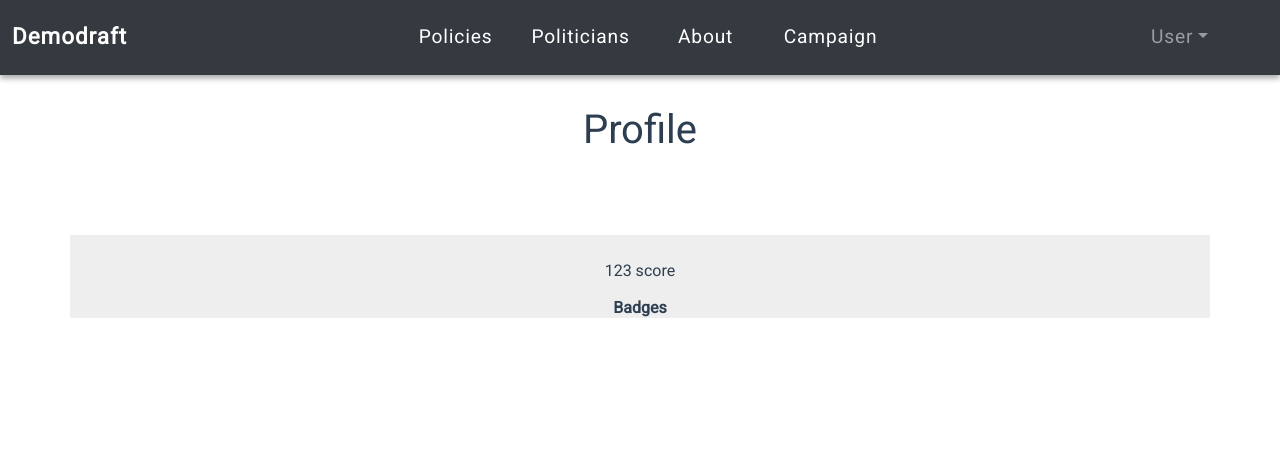
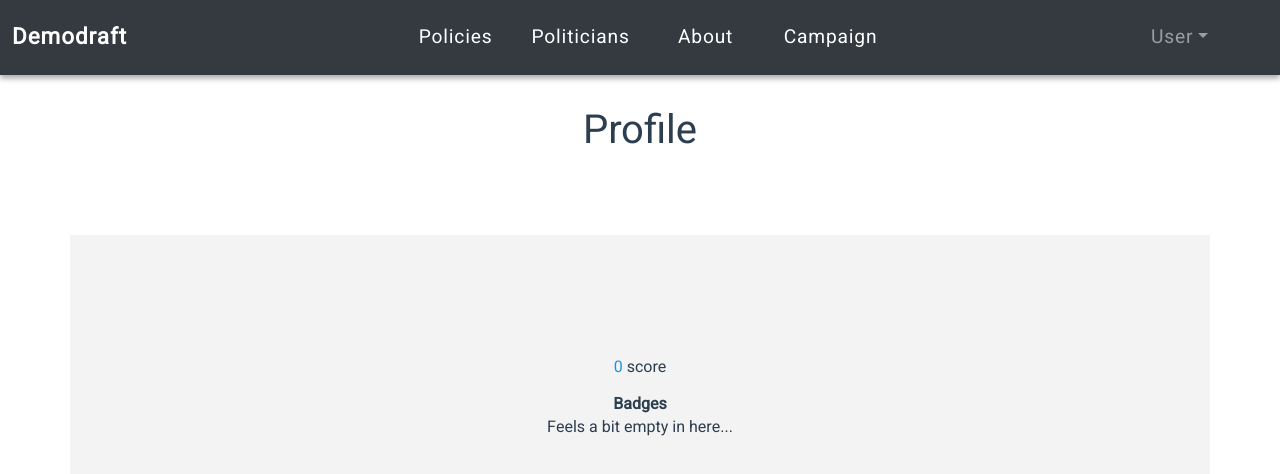
Before and after one commit to shiningsunnyday/demodraft, a Vue app in the folder forward_web/: page /profile in a window 1280 px wide. Shown: the top 474 px of the page. Built offline with nearby package versions, Linux system fonts and the light colour scheme; no server answers; sample sign-in values are in the browser's storage.

Commit message:
Add politician badge & user score

```diff
--- a/forward_web/src/_stores/store.js
+++ b/forward_web/src/_stores/store.js
@@ -65,11 +65,11 @@ export const store = new Vuex.Store({
         });
 
         if (response) {
-          console.log('status: ', response.status);
-          const { username, email, password, approved, politician_id, is_mod } = response.data;
+          const { id, username, email, password, approved, politician_id, is_mod } = response.data;
           // temp token
           const token = Buffer.from(`${username}:${password}`, 'utf8').toString('base64');
           const authUser = {
+            id: id,
             username: username,
             password: password,
             email: email,
@@ -78,7 +78,6 @@ export const store = new Vuex.Store({
             politician_id: politician_id,
             campaignPending: user.campaignPending,
           };
-          console.log('isMod: ', authUser.isMod);
           const stateData = { token: token, user: authUser };
           // sessionStorage.setItem("token", token);
           // axios.defaults.headers.common["Authorization"] = token;
@@ -113,10 +112,11 @@ export const store = new Vuex.Store({
         });
 
         if (response) {
-          const { username, email, password } = response.data;
+          const { id, username, email, password } = response.data;
           // temp token
           const token = Buffer.from(`${username}:${password}`, 'utf8').toString('base64');
           const newUser = {
+            id: id,
             username: username,
             email: email,
             password: password,
--- a/forward_web/src/_utils/api-utils.js
+++ b/forward_web/src/_utils/api-utils.js
@@ -196,4 +196,14 @@ export class ApiUtil {
       console.error(error);
     }
   }
+
+  static async getUserScore(req) {
+    const payload = {
+      user_id: req.user_id,
+      username: req.username,
+      password: req.password
+    };
+    const userPromise = await axios.post(`/users/`, payload);
+    return userPromise.data.score;
+  }
 }
--- a/forward_web/src/views/ProfilePage.vue
+++ b/forward_web/src/views/ProfilePage.vue
@@ -2,58 +2,74 @@
   <div class="profile">
     <h1 class="profile__title">Profile</h1>
     <b-container class="profile__container">
-
-      <div class="profile__user-container">
+      <div class="profile__user-section">
         <h2 class="profile__header">{{ username }}</h2>
-        <p>123 score</p>
+        <p><span class="--highlight">{{ score }}</span> score</p>
       </div>
 
+      <div class="profile__badge-section">
         <h3 class="profile__header --normalize">Badges</h3>
-      <div class="profile__badges-container">
+        <!-- TODO - vuex to scale accordingly with more badges -->
+        <div v-if="isPolitician || isMod" class="profile__badges-container">
           <div v-if="isMod" class="profile__badge-wrapper">
-          <img src="../_assets/moderator.png" alt="">
+            <img src="../_assets/moderator.png" alt="" />
             <p>Moderator</p>
           </div>
-        <!-- <div v-if="isMod" class="profile__badge-wrapper">
-          <img src="../_assets/moderator.png" alt="">
-          <p>Moderator</p>
+          <div v-if="isPolitician" class="profile__badge-wrapper">
+            <img src="../_assets/politician.png" alt="" />
+            <p>Politician</p>
           </div>
-        <div v-if="isMod" class="profile__badge-wrapper">
-          <img src="../_assets/moderator.png" alt="">
-          <p>Moderator</p>
         </div>
-        <div v-if="isMod" class="profile__badge-wrapper">
-          <img src="../_assets/moderator.png" alt="">
-          <p>Moderator</p>
-        </div>
-        <div v-if="isMod" class="profile__badge-wrapper">
-          <img src="../_assets/moderator.png" alt="">
-          <p>Moderator</p>
-        </div> -->
+        <p v-else>Feels a bit empty in here...</p>
       </div>
     </b-container>
   </div>
 </template>
 
 <script>
+import { ApiUtil } from '@/_utils/api-utils';
+
 export default {
   name: 'profile-page',
   data() {
     return {
-      username: '',
       score: 0,
-      isMod: false,
+      user: this.$store.getters.getUserInfo,
     };
   },
-  created() {
-    const user = this.$store.getters.getUserInfo;
-    this.username = user.username;
-    this.isMod = user.isMod;
+  async created() {
+    // TODO - store score in vuex state during login
+    try {
+      this.score = await ApiUtil.getUserScore({
+        user_id: this.user.id,
+        username: this.user.username,
+        password: this.user.password
+      });
+    } catch (error) {
+      console.error(error);
     }
+  },
+  computed: {
+    isPolitician() {
+      return this.user.approved;
+    },
+    isMod() {
+      return this.user.isMod;
+    },
+    username() {
+      return this.user.username;
+    },
+  },
 };
 </script>
 
 <style lang="scss" scoped>
+@mixin flex-column-center {
+  display: flex;
+  flex-direction: column;
+  align-items: center;
+}
+
 .profile {
   height: 100vh;
   padding: 0 1em;
@@ -66,18 +82,21 @@ export default {
     text-align: center;
     margin-bottom: 5rem;
   }
+
   &__container {
-    display: flex;
-    flex-direction: column;
-    align-items: center;
-    background: rgb(238, 238, 238);
+    @include flex-column-center;
+    justify-content: center;
+    background: rgb(243, 243, 243);
+    height: 300px;
   }
 
-  &__user-container{
-    display: flex;
-    flex-direction: column;
-    align-items: center;
+  &__user-section {
+    @include flex-column-center;
     padding: 1em;
+  }
+
+  &__badge-section {
+    @include flex-column-center;
   }
 
   &__badges-container {
@@ -86,9 +105,7 @@ export default {
   }
 
   &__badge-wrapper {
-    display: flex;
-    flex-direction: column;
-    align-items: center;
+    @include flex-column-center;
     padding: 1em;
   }
 
@@ -96,10 +113,15 @@ export default {
     padding: 0;
     margin: 0;
   }
-}
+
   .--normalize {
     font-size: 1rem;
     padding: 0;
     margin: 0;
   }
+
+  .--highlight {
+    color: #1C94DC;
+  }
+}
 </style>
```
Also changed, not shown: forward_web/src/_assets/politician.png (added). Lines whose indentation alone changed are shown as unchanged.
